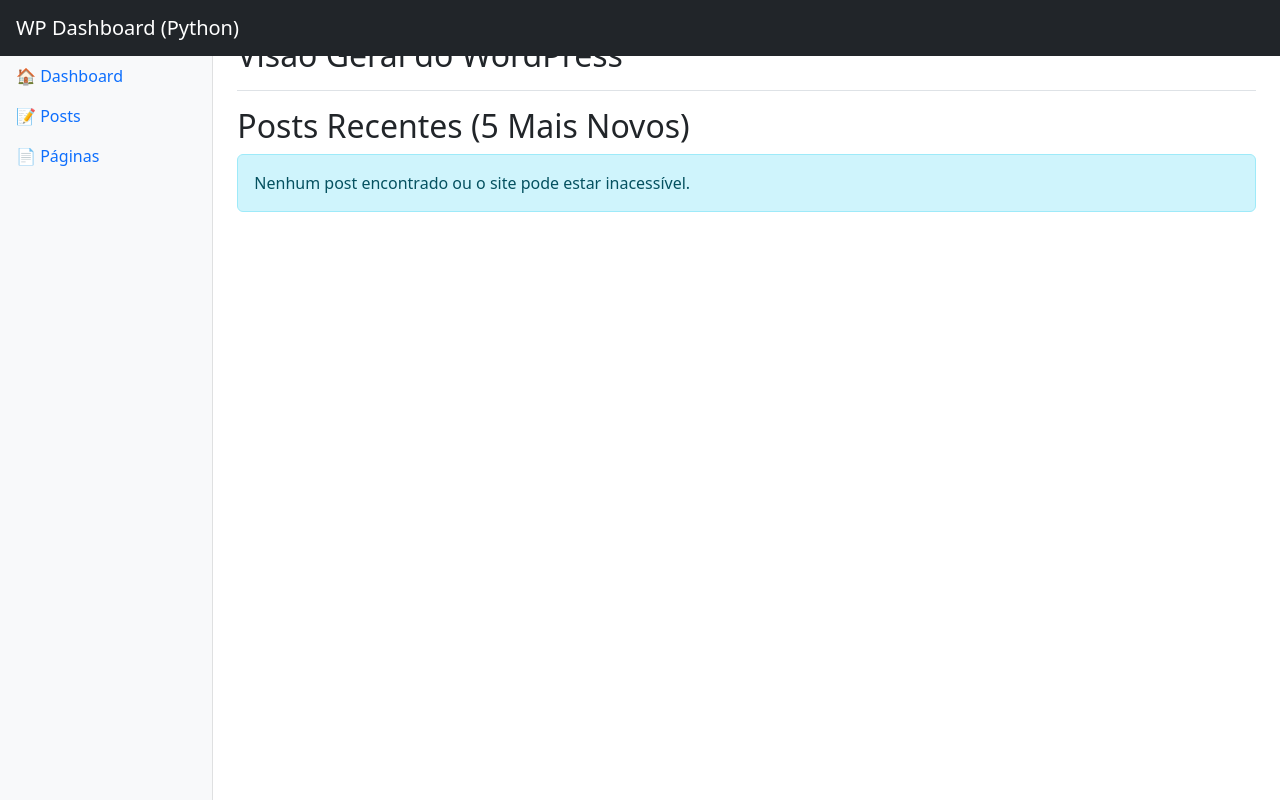
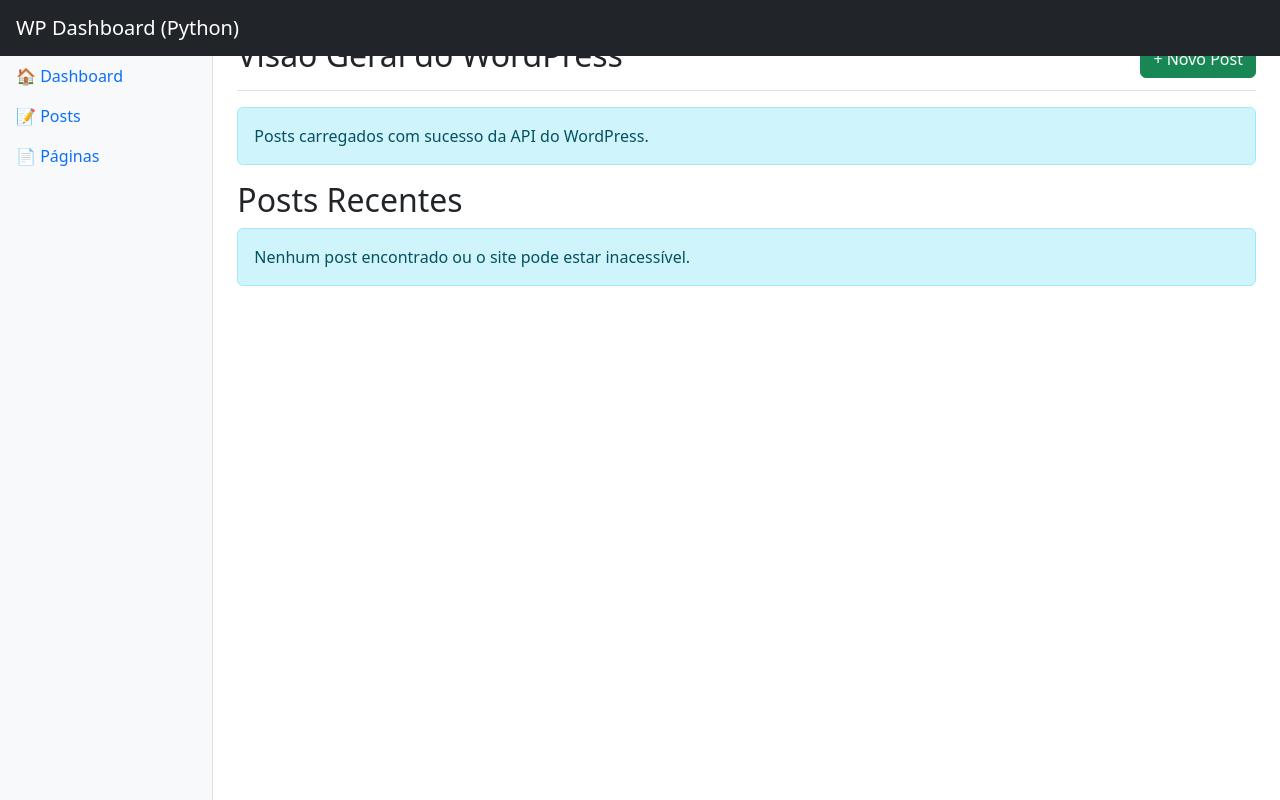
Before and after one commit to GbrlSouza/my_wp_dashboard, a Flask app: page / in a window 1280 px wide. Run offline with Flask 3, Linux system fonts and the light colour scheme; data that the repository does not hold is empty.

Commit message:
Refactor dashboard to use flash messages and update actions
Replaced error message display with flash messages and updated post actions.

```diff
--- a/templates/dashboard.html
+++ b/templates/dashboard.html
@@ -5,15 +5,22 @@
 {% block content %}
 <div class="d-flex justify-content-between flex-wrap flex-md-nowrap align-items-center pt-3 pb-2 mb-3 border-bottom">
     <h1 class="h2">Visão Geral do WordPress</h1>
+    <a href="{{ url_for('create_post') }}" class="btn btn-success">
+        + Novo Post
+    </a>
 </div>
 
-{% if error %}
-<div class="alert alert-danger" role="alert">
-    🚨 **Erro:** {{ error }}
-</div>
-{% endif %}
+{% with messages = get_flashed_messages(with_categories=true) %}
+    {% if messages %}
+        {% for category, message in messages %}
+            <div class="alert alert-{{ category }}" role="alert">
+                {{ message }}
+            </div>
+        {% endfor %}
+    {% endif %}
+{% endwith %}
 
-<h2>Posts Recentes (5 Mais Novos)</h2>
+<h2>Posts Recentes</h2>
 <div class="table-responsive">
     {% if posts %}
     <table class="table table-striped table-sm">
@@ -23,14 +30,14 @@
                 <th>Título</th>
                 <th>Status</th>
                 <th>Data</th>
-                <th>Ver Site</th>
+                <th>Ações</th>
             </tr>
         </thead>
         <tbody>
             {% for post in posts %}
             <tr>
                 <td>{{ post.id }}</td>
-                <td>{{ post.title.rendered }}</td> {# O título vem dentro de um objeto 'rendered' #}
+                <td>{{ post.title.rendered }}</td>
                 <td>
                     <span class="badge
                         {% if post.status == 'publish' %}bg-success
@@ -40,16 +47,20 @@
                         {{ post.status | capitalize }}
                     </span>
                 </td>
-                <td>{{ post.date[:10] }}</td> {# Pega só a data (exclui o tempo) #}
-                <td><a href="{{ post.link }}" target="_blank" class="btn btn-sm btn-outline-info">Ver</a></td>
+                <td>{{ post.date }}</td>
+                <td>
+                    <a href="{{ post.link }}" target="_blank" class="btn btn-sm btn-outline-info me-2">Ver Site</a>
+                    <a href="{{ url_for('edit_post', post_id=post.id) }}" class="btn btn-sm btn-info me-2">Editar</a>
+                    <form method="POST" action="{{ url_for('delete_post', post_id=post.id) }}" style="display:inline;" onsubmit="return confirm('Tem certeza que deseja DELETAR o post {{ post.id }}?');">
+                        <button type="submit" class="btn btn-sm btn-danger">Excluir</button>
+                    </form>
+                </td>
             </tr>
             {% endfor %}
         </tbody>
     </table>
     {% else %}
-        {% if not error %}
         <p class="alert alert-info">Nenhum post encontrado ou o site pode estar inacessível.</p>
-        {% endif %}
     {% endif %}
 </div>
 {% endblock %}
```
